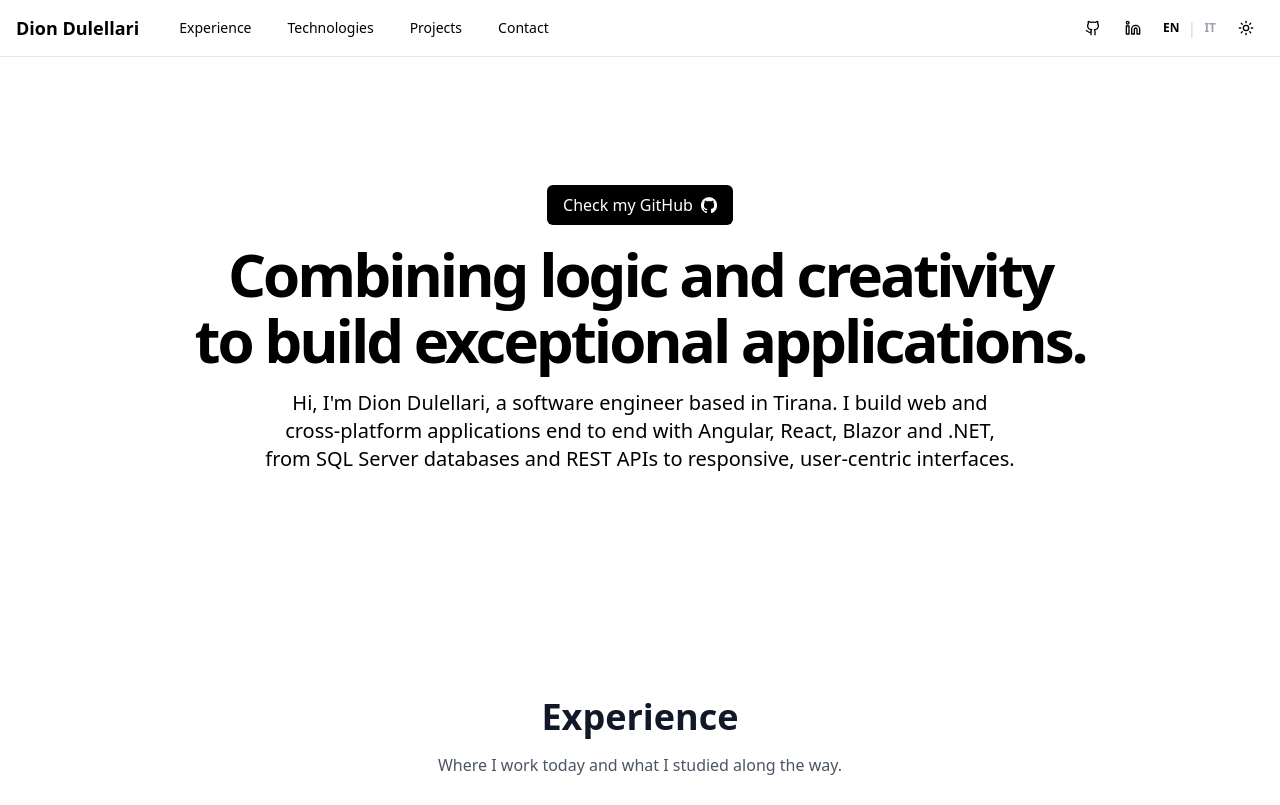
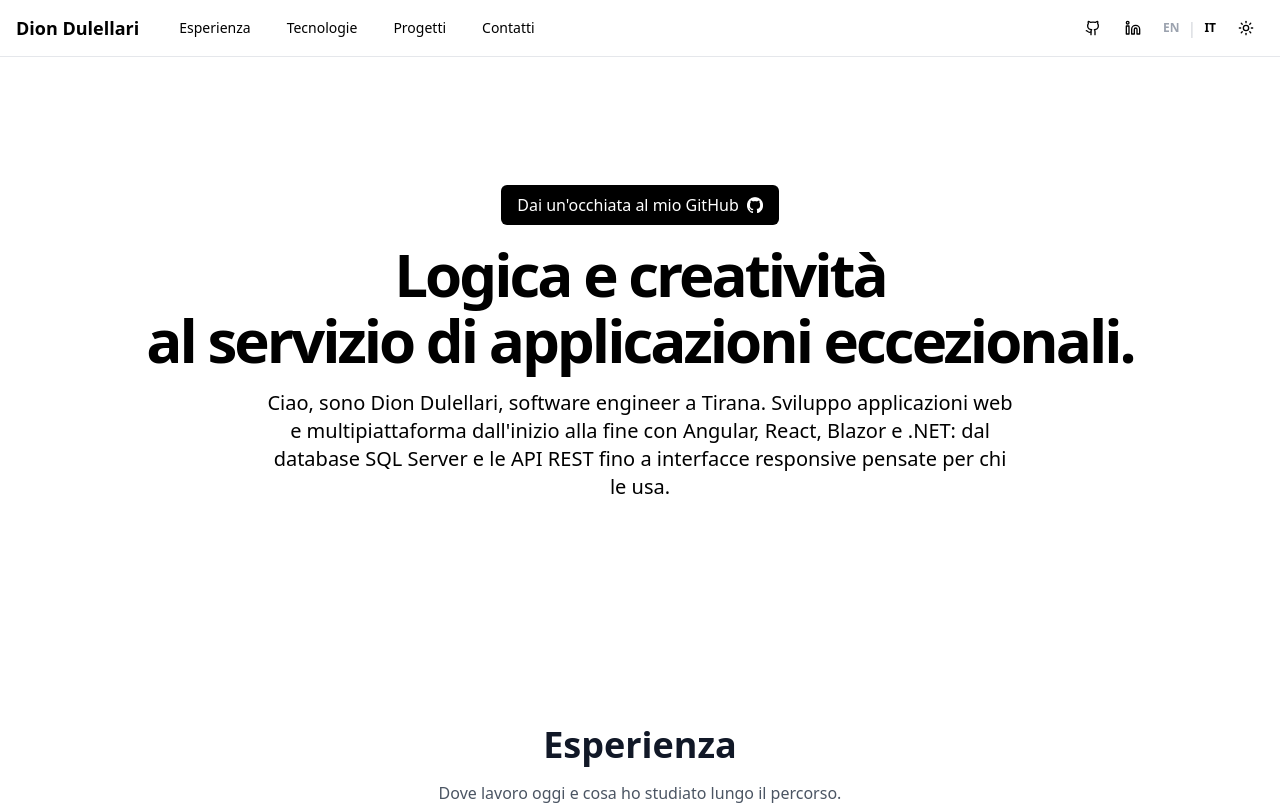
Before and after one commit to diondulellari/diondulellari.github.io, a React (Vite) app in the folder Portfolio/: page / in a window 1280 px wide. Shown: the top 805 px of the page. Built offline with nearby package versions, Linux system fonts and the light colour scheme.

Commit message:
Make Italian the default language
Visitors without a saved choice now see Italian; the EN | IT switcher
still remembers their pick.

```diff
--- a/Portfolio/index.html
+++ b/Portfolio/index.html
@@ -1,5 +1,5 @@
 <!DOCTYPE html>
-<html lang="en">
+<html lang="it">
   <head>
     <meta charset="UTF-8" />
     <link rel="icon" type="image/svg+xml" href="" />
--- a/Portfolio/src/i18n/LanguageProvider.jsx
+++ b/Portfolio/src/i18n/LanguageProvider.jsx
@@ -4,7 +4,8 @@ import { translations } from "./translations";
 
 const STORAGE_KEY = "portfolio-language";
 const LANGUAGES = Object.keys(translations);
-const DEFAULT_LANGUAGE = "en";
+// Italian is the default; a visitor's saved choice (EN | IT switcher) wins.
+const DEFAULT_LANGUAGE = "it";
 
 function getInitialLanguage() {
   try {
@@ -13,8 +14,7 @@ function getInitialLanguage() {
   } catch {
     // localStorage unavailable (private mode, blocked storage)
   }
-  const browserLanguage = navigator.language?.slice(0, 2).toLowerCase();
-  return browserLanguage === "it" ? "it" : DEFAULT_LANGUAGE;
+  return DEFAULT_LANGUAGE;
 }
 
 export function LanguageProvider({ children }) {
```
